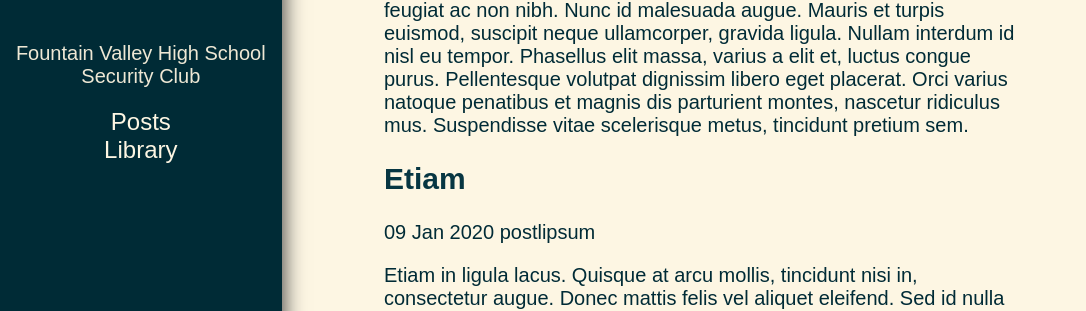
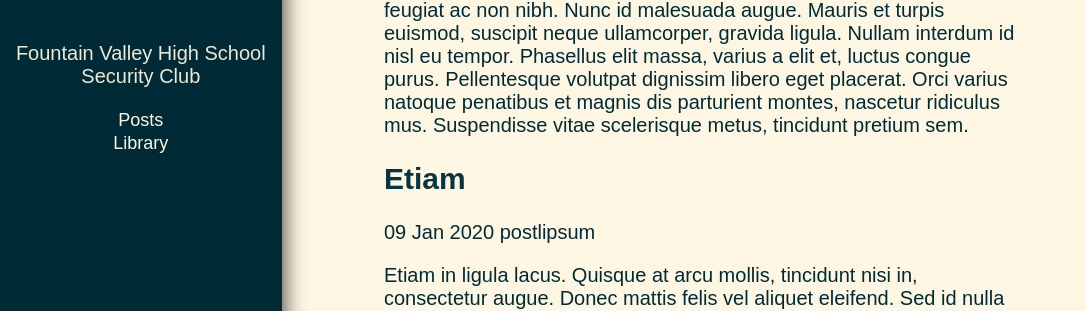
Before and after one commit to FVHSsec/fvhssec.github.io, a Jekyll site: the page built from index.md, in a window 1280 px wide. Shown: the part 252-563 px from the top of the page, without its empty margins (0-1086 px from the left). Built offline with Jekyll 4.4.1, drawn with Linux system fonts in a browser that asks for light colours.

Commit message:
Update overlay.css

```diff
--- a/assets/css/overlay.css
+++ b/assets/css/overlay.css
@@ -26,20 +26,17 @@
     bottom : 0;
 
     text-align : center;
-
-	#sidebar-menu #Full-link {
-		font-size : 24px;
-	}
-
-	#sidebar-menu #Initial-link {
-		font-size : 36px;
-	}
 }
 
 @media (min-width : 48em){
     .sidebar {
         max-width : 20%;
     }
+
+	#sidebar-menu span {
+		font-size : 18px;
+	}
+
     #sidebar-menu #Initial-link {
         display : none;
     }
@@ -53,9 +50,14 @@
     .sidebar {
         max-width : 10%;
     }
+
     .description {
         display : none;
     }
+
+	#sidebar-menu span {
+		font-size : 24px;
+	}
 
     #sidebar-menu #Full-link {
         display : none;
```
